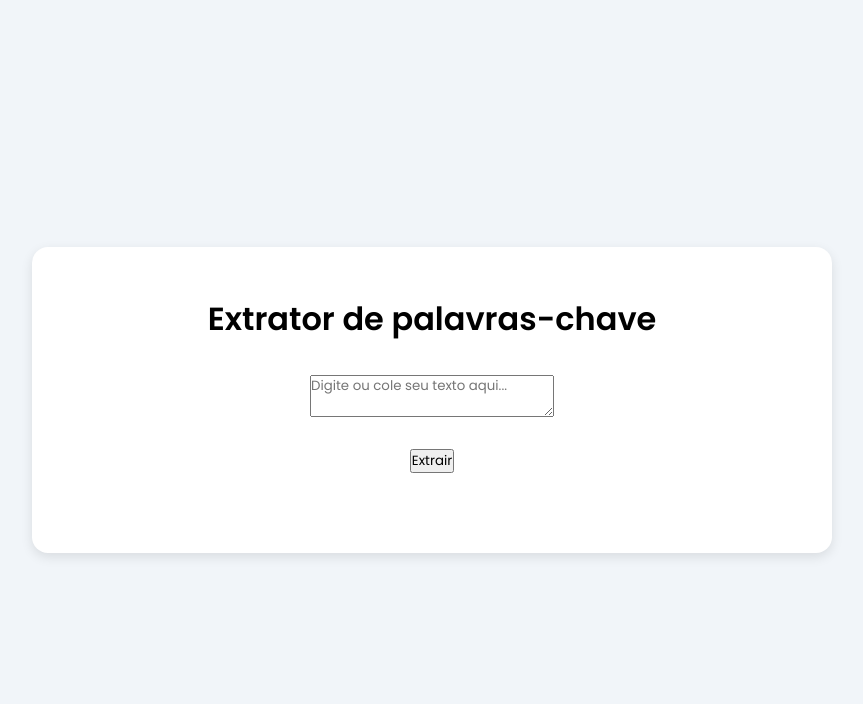
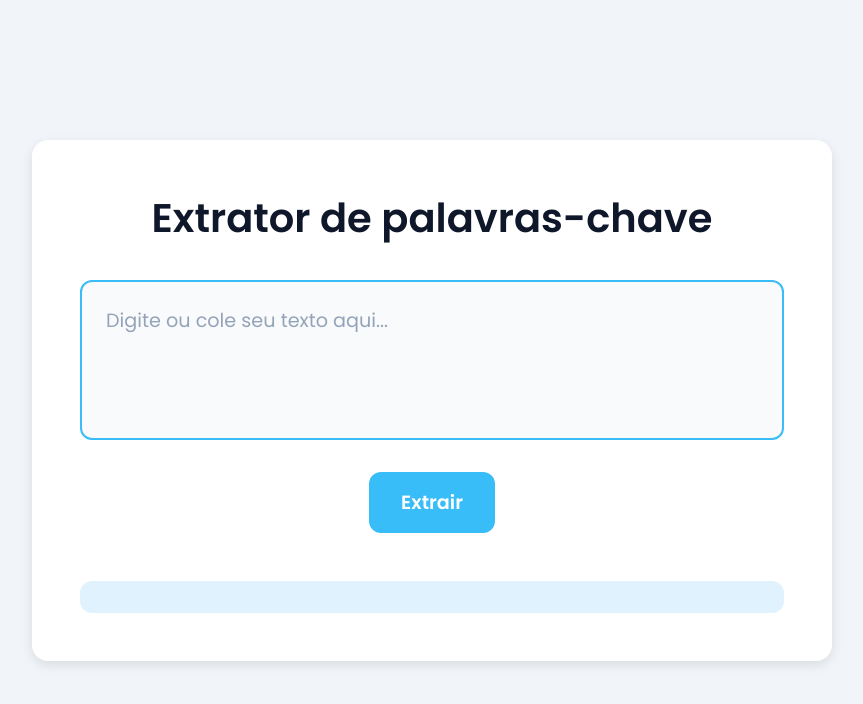
Before and after one commit to Pizzattinho/Strings, a plain HTML site: page index.html in a window 1280 px wide. Shown: the whole page, without its empty margins (208-1071 px from the left). Drawn offline with Linux system fonts and the light colour scheme.

Commit message:
Update style.css

```diff
--- a/style.css
+++ b/style.css
@@ -38,3 +38,56 @@ body {
     align-items: center;
     gap: 2rem;
 }
+
+h1 {
+    font-size: 2.5rem;
+    font-weight: 600;
+    color: var(--cor-secundaria);
+    text-align: center;
+    text-transform: none;
+}
+
+#entrada-de-texto {
+    width: 100%;
+    min-height: 10rem;
+    padding: 1.5rem;
+    border-radius: 0.75rem;
+    border: 2px solid var(--cor-primaria);
+    font-size: 1.2rem;
+    background-color: #f8fafc;
+    color: var(--cor-texto);
+    resize: none;
+}
+
+#entrada-de-texto::placeholder {
+    color: #94a3b8;
+}
+
+#botao-palavrachave {
+    padding: 1rem 2rem;
+    font-size: 1.2rem;
+    border: none;
+    border-radius: 0.75rem;
+    background-color: var(--cor-primaria);
+    color: white;
+    cursor: pointer;
+    transition: background 0.3s ease;
+    font-weight: 600;
+}
+
+#botao-palavrachave:hover {
+    background-color: #0ea5e9;
+}
+
+#resultado-palavrachave {
+    margin-top: 1rem;
+    padding: 1rem;
+    width: 100%;
+    border-radius: 0.75rem;
+    background-color: #e0f2fe;
+    color: var(--cor-secundaria);
+    font-size: 1.5rem;
+    text-align: center;
+    max-height: 250px;
+    overflow-y: auto;
+}
```
